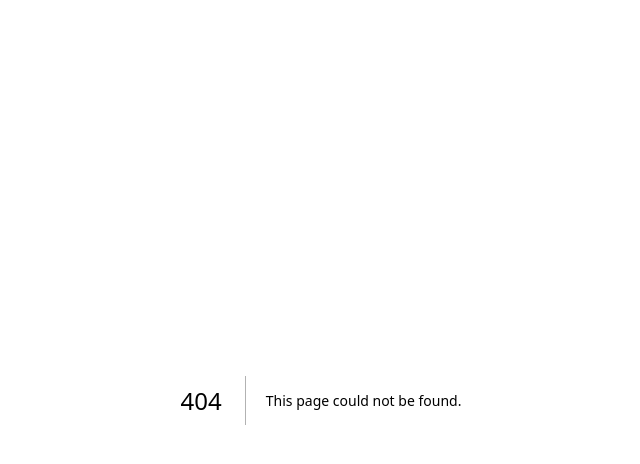
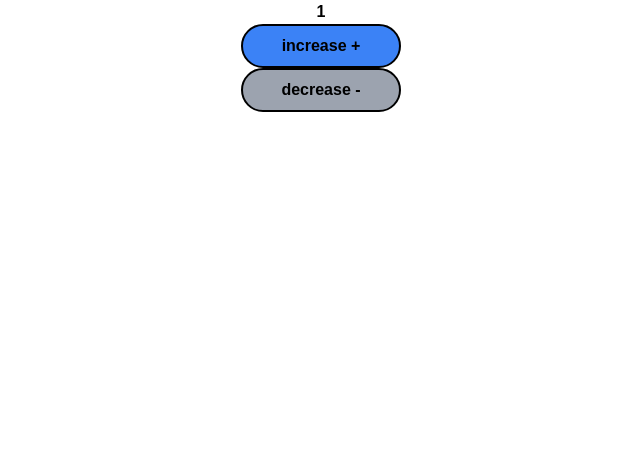
Before and after one commit to tienphap1405/cprg306-assignments, a Next.js app: page /week-4 in a window 1280 px wide. Before the commit this address had no page. Shown: the top 464 px of the page, without its empty margins (319-959 px from the left). Built offline with nearby package versions, Linux system fonts and the light colour scheme.

Commit message:
Week 4 submission

```diff
--- a/app/page.js
+++ b/app/page.js
@@ -6,6 +6,7 @@ export default function Page() {
       <h1>CPRG 306: Web Development 2 - Assignments</h1>
       <p><Link href={"/week-2"}>Link to week-2 page</Link></p>
       <p><Link href={"/week-3"}>Link to week-3 page</Link></p>
+      <p><Link href={"/week-4"}>Link to week-4 page</Link></p>
     </div>
   );
 }
--- /dev/null
+++ b/app/week-4/new-item.js
@@ -0,0 +1,25 @@
+"use client"
+import { useState } from "react";
+
+
+export default function NewItem() {
+    const [quantity, setQuantity] = useState(1);
+    const increment = () => {
+        if (quantity < 20){
+            setQuantity(quantity + 1)
+        }
+    };
+
+    const decrement = () => {
+        if (quantity > 1){
+            setQuantity(quantity - 1)
+        }
+    };
+    return(
+        <div className= "w-40 flex items-center bg-white flex-col">
+            <h1 className= "text-black font-bold">{quantity}</h1>
+            <button disabled={quantity === 20} onClick= {increment} className="w-40 bg-blue-500 active:bg-white text-black font-bold py-2 px-4 rounded-full disabled:bg-gray-400 border-2 border-black">increase +</button>
+            <button disabled={quantity === 1} onClick= {decrement} className="w-40 bg-white active:bg-yellow-400 text-black font-bold py-2 px-4 rounded-full disabled:bg-gray-400 border-2 border-black">decrease -</button>
+        </div>
+    );
+}
--- /dev/null
+++ b/app/week-4/page.js
@@ -0,0 +1,9 @@
+import NewItem from "./new-item";
+export default function Page(){
+    return(
+        <div className = "flex justify-center">
+            <NewItem>
+            </NewItem>
+        </div>
+    );
+}
```
